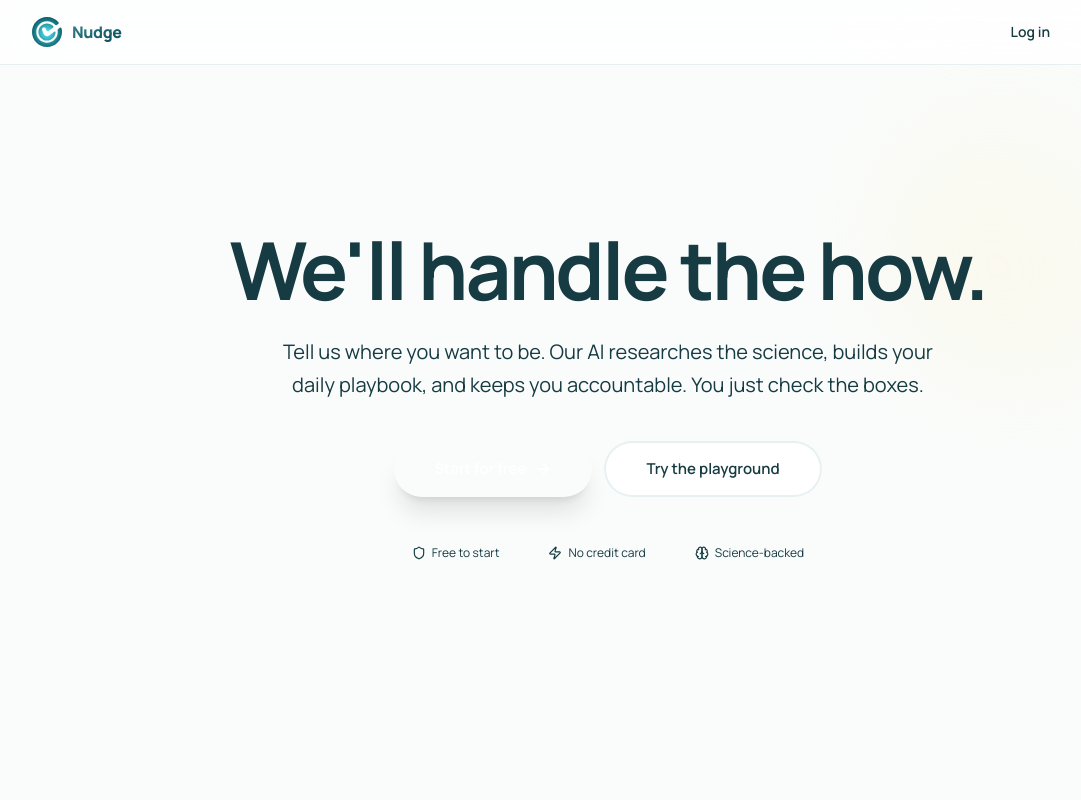
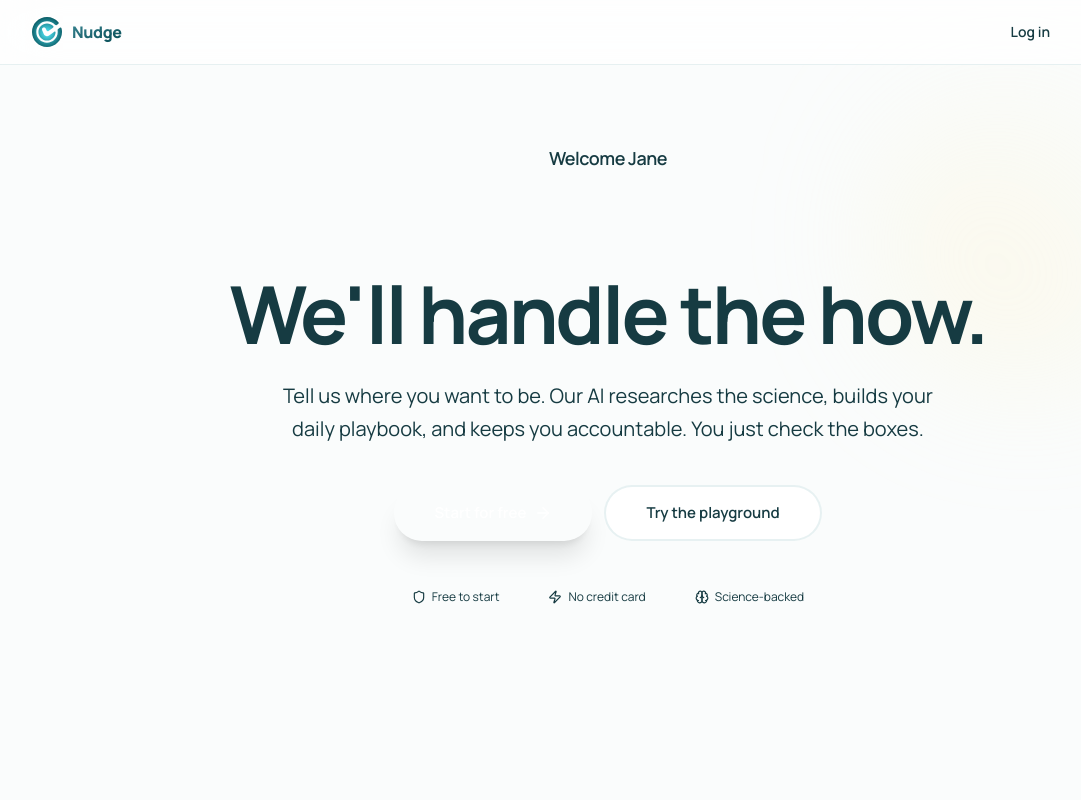
Before and after one commit to Royalion/nudge, a React (Vite) app: page / in a window 1280 px wide. Shown: the top 800 px of the page, without its empty margins (32-1113 px from the left). Built offline with nearby package versions, Linux system fonts and the light colour scheme.

Commit message:
Add welcome message animation to LandingPage

```diff
--- a/src/app/pages/LandingPage.tsx
+++ b/src/app/pages/LandingPage.tsx
@@ -207,7 +207,14 @@ export function LandingPage() {
           style={{ opacity: heroOpacity, scale: heroScale, y: heroY }}
           className="max-w-4xl mx-auto text-center relative z-10"
         >
-
+          <motion.p
+            initial={{ opacity: 0, y: 12 }}
+            animate={{ opacity: 1, y: 0 }}
+            transition={{ duration: 0.55, delay: 0, ease: [0.25, 0.1, 0.25, 1] }}
+            className="text-base sm:text-lg font-semibold text-stride-600 tracking-tight mb-4"
+          >
+            Welcome Jane
+          </motion.p>
 
           <motion.h1
             initial={{ opacity: 0, y: 20 }}
```
